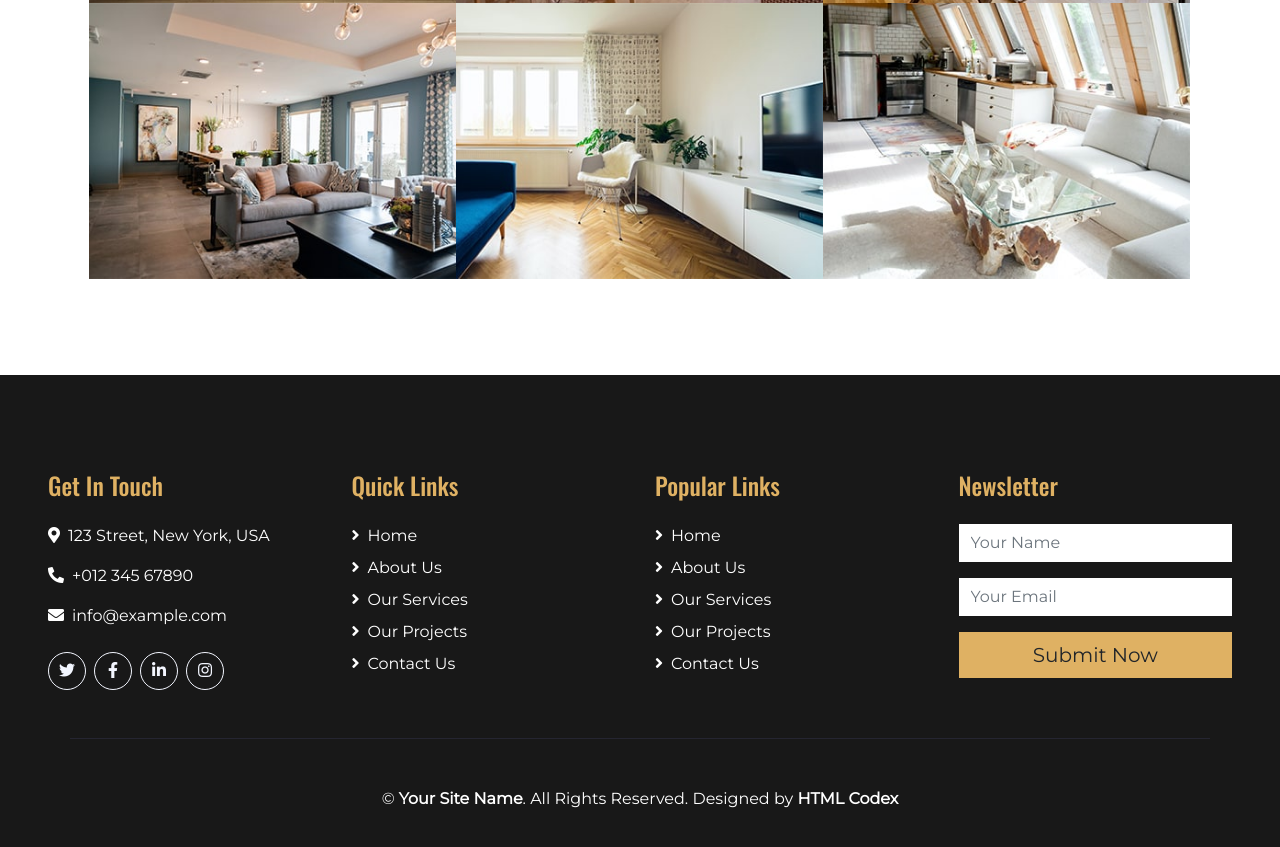
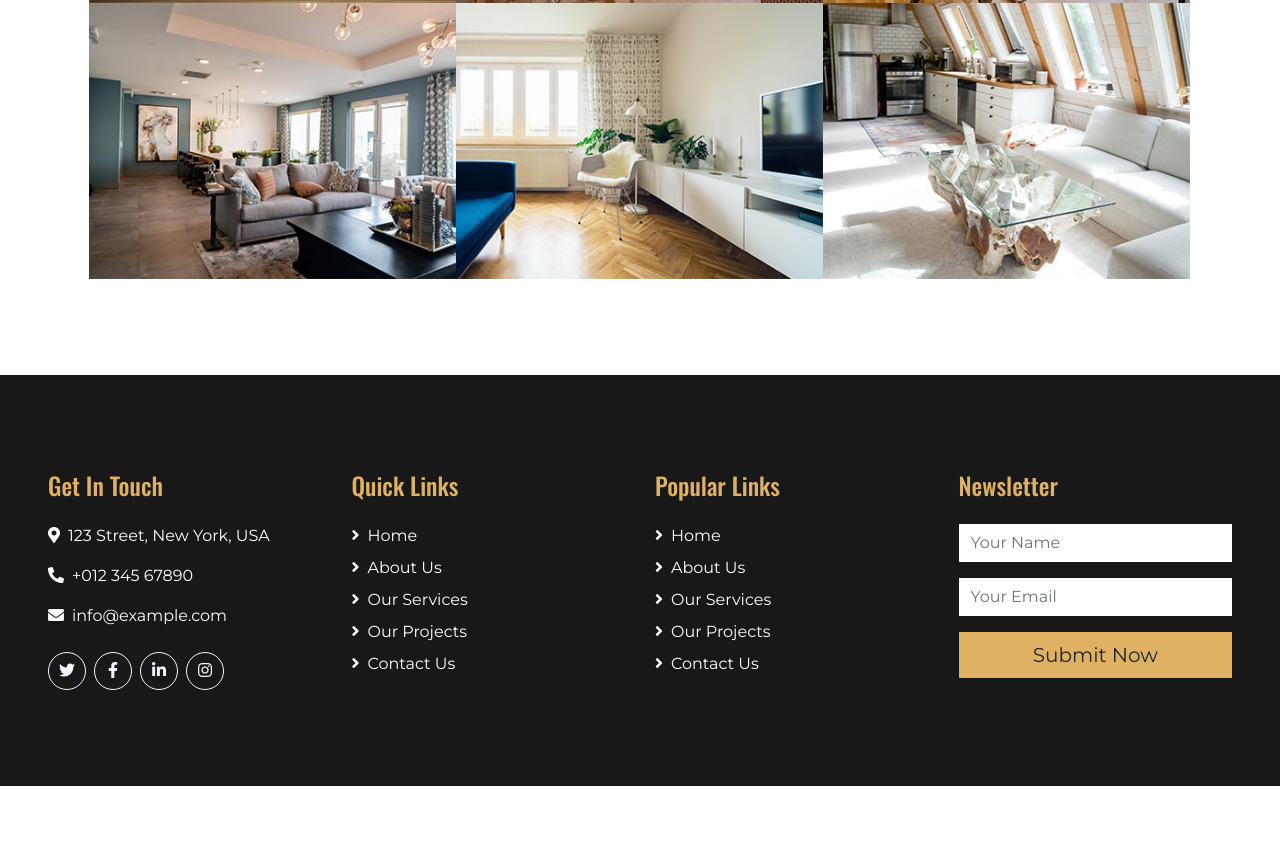
Before and after one commit to eStasicki/domplastering, a plain HTML site: page index.html in a window 1280 px wide. Shown: the part 1253-2100 px from the top of the page. After the commit the page ends 2039 px from the top, so only its background shows below. Drawn offline with nearby package versions, Linux system fonts and the light colour scheme.

Commit message:
change index page

```diff
--- a/index.html
+++ b/index.html
@@ -120,7 +120,7 @@
               ></h1>
               <div class="d-flex flex-column">
                 <h5>Email Us</h5>
-                <p class="m-0">info@example.com</p>
+                <p class="m-0">ddudziak29@gmail.com</p>
               </div>
             </div>
           </div>
@@ -131,7 +131,7 @@
               ></h1>
               <div class="d-flex flex-column">
                 <h5>Call Us</h5>
-                <p class="m-0">+012 345 6789</p>
+                <p class="m-0">+44 740 440 2509</p>
               </div>
             </div>
           </div>
@@ -461,19 +461,6 @@
           </form>
         </div>
       </div>
-      <div class="container border-top border-secondary pt-5">
-        <p class="m-0 text-center text-white">
-          &copy;
-          <a class="text-white font-weight-bold" href="#">Your Site Name</a>.
-          All Rights Reserved.
-
-          <!--/*** This template is free as long as you keep the footer author’s credit link/attribution link/backlink. If you'd like to use the template without the footer author’s credit link/attribution link/backlink, you can purchase the Credit Removal License from "https://htmlcodex.com/credit-removal". Thank you for your support. ***/-->
-          Designed by
-          <a class="text-white font-weight-bold" href="https://htmlcodex.com"
-            >HTML Codex</a
-          >
-        </p>
-      </div>
     </div>
     <!-- Footer End -->
 
```
